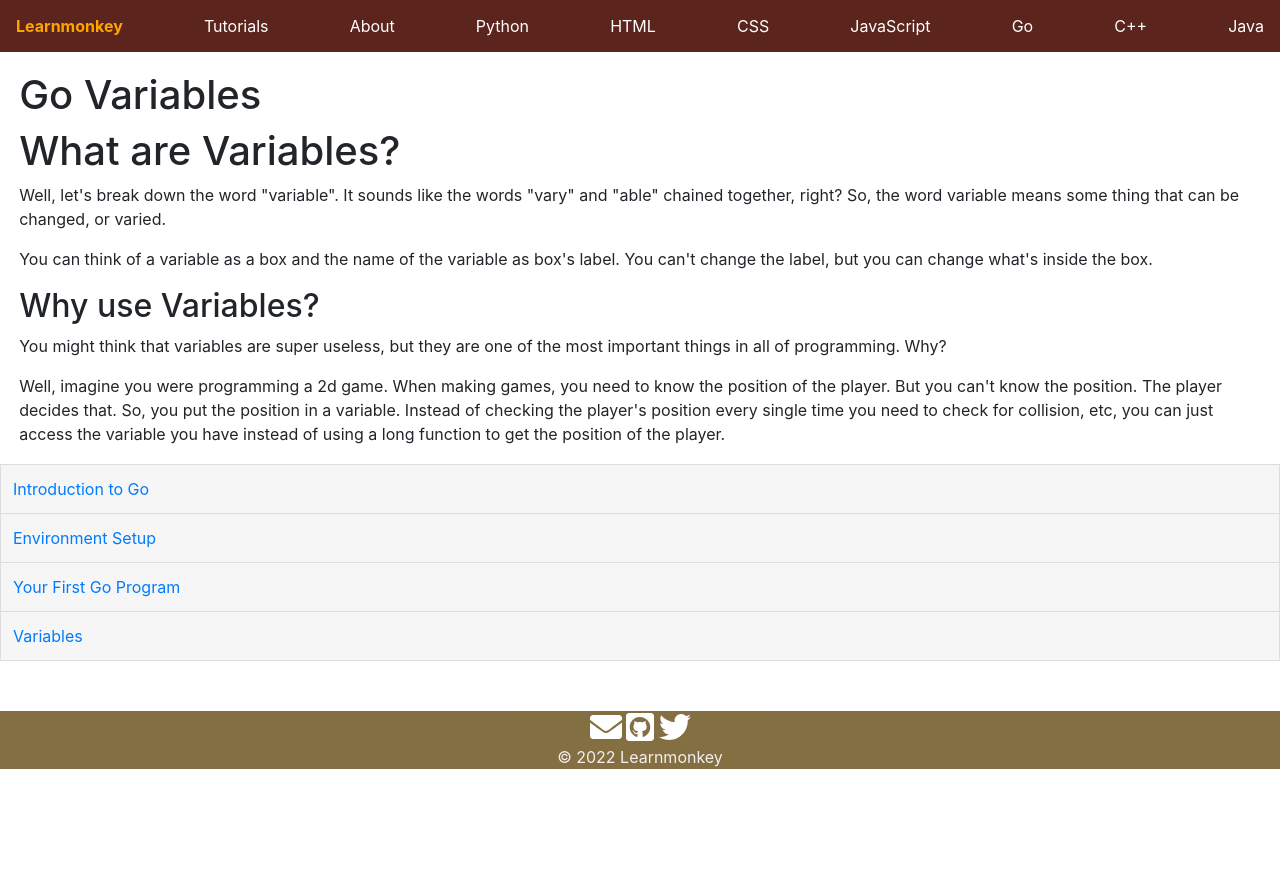
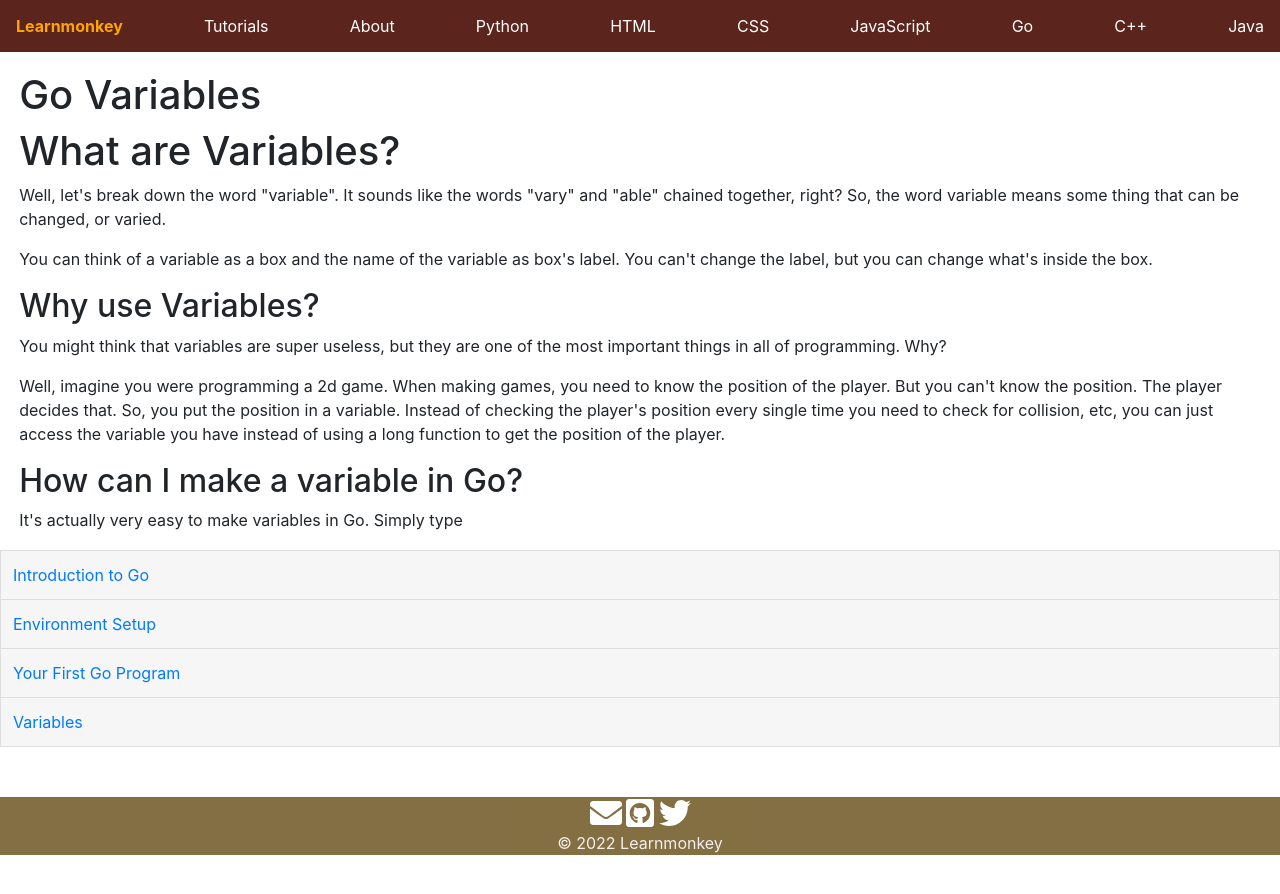
Before and after one commit to learnmonkey/learnmonkey.github.io, a Jekyll site: the page built from programming/golang/variables.html, in a window 1280 px wide. Shown: the top 894 px of the page. Built offline with Jekyll 4.4.1, drawn with Linux system fonts in a browser that asks for light colours.

Commit message:
variable

```diff
--- a/programming/golang/variables.html
+++ b/programming/golang/variables.html
@@ -17,3 +17,8 @@ layout: golang
     <p>You might think that variables are super useless, but they are one of the most important things in all of programming. Why?</p>
     <p>Well, imagine you were programming a 2d game. When making games, you need to know the position of the player. But you can't know the position. The player decides that. So, you put the position in a variable. Instead of checking the player's position every single time you need to check for collision, etc, you can just access the variable you have instead of using a long function to get the position of the player.</p>
 </section>
+
+<section>
+    <h2>How can I make a variable in Go?</h2>
+    <p>It's actually very easy to make variables in Go. Simply type</p>
+</section>
```
